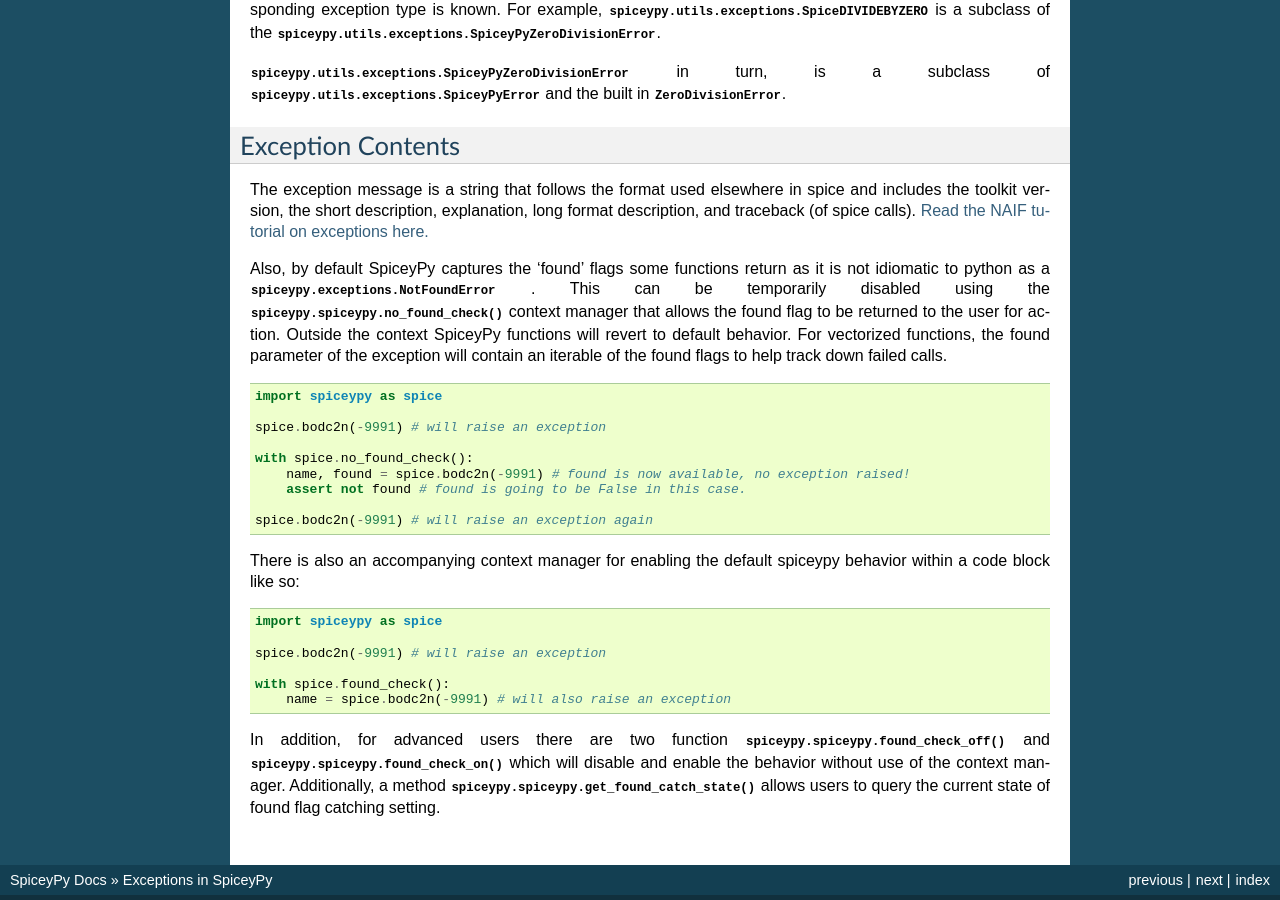
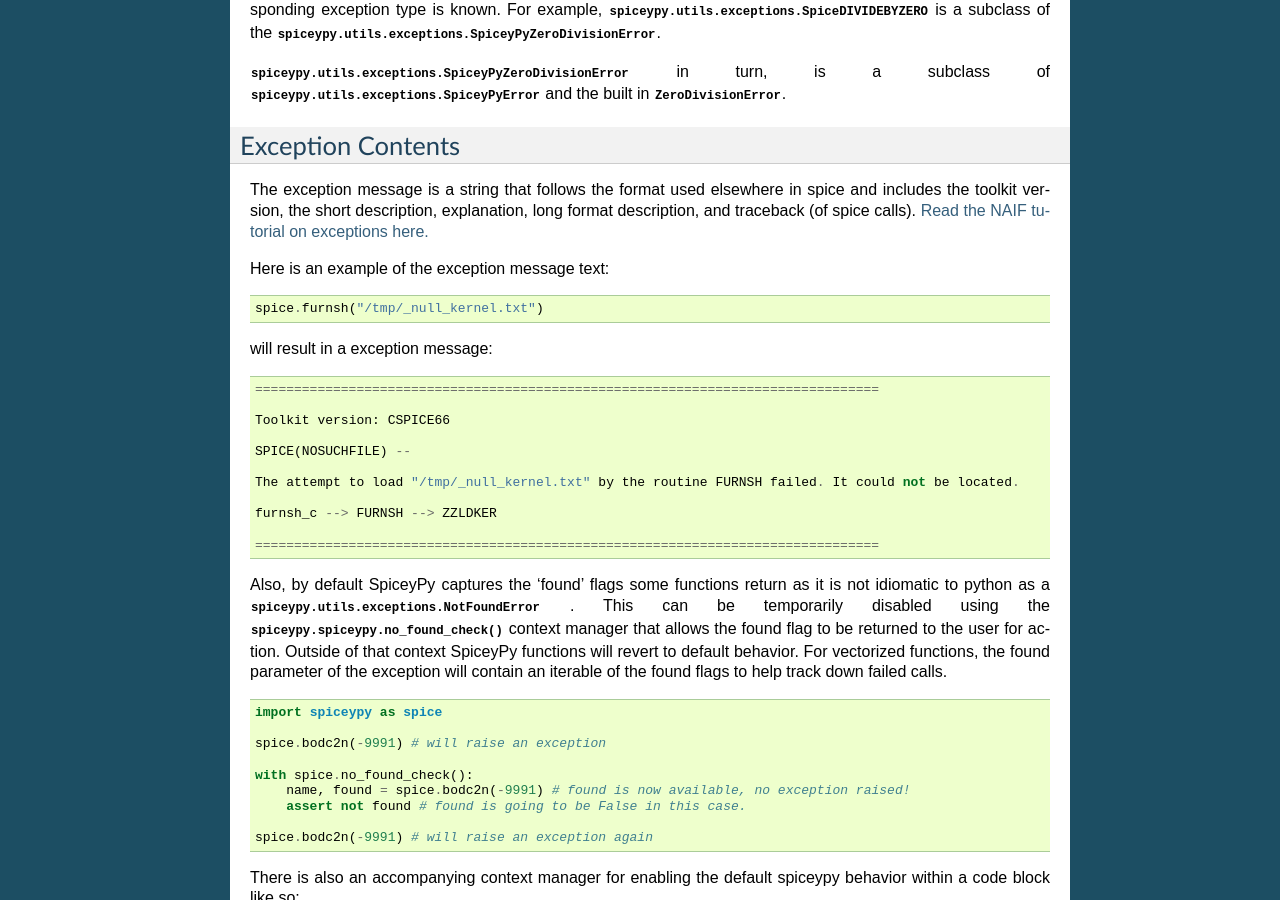
Before and after one commit to AndrewAnnex/SpiceyPy, a Sphinx documentation site: the page built from docs/exceptions.rst, in a window 1280 px wide and 900 px high, scrolled down 527 px. Built offline with Sphinx 7.4.7, drawn with Linux system fonts in a browser that asks for light colours; pages that are not in the unit, such as notebooks, are missing from menus.

Commit message:
better exception docs

```diff
--- a/docs/exceptions.rst
+++ b/docs/exceptions.rst
@@ -29,10 +29,30 @@ The exception message is a string that follows the format used elsewhere in spic
 includes the toolkit version, the short description, explanation, long format description,
 and traceback (of spice calls). `Read the NAIF tutorial on exceptions here. <https://naif.jpl.nasa.gov/pub/naif/toolkit_docs/Tutorials/pdf/individual_docs/32_exceptions.pdf>`_
 
+Here is an example of the exception message text:
+
+.. code:: python
+
+    spice.furnsh("/tmp/_null_kernel.txt")
+
+will result in a exception message::
+
+    ================================================================================
+
+    Toolkit version: CSPICE66
+
+    SPICE(NOSUCHFILE) --
+
+    The attempt to load "/tmp/_null_kernel.txt" by the routine FURNSH failed. It could not be located.
+
+    furnsh_c --> FURNSH --> ZZLDKER
+
+    ================================================================================
+
 Also, by default SpiceyPy captures the 'found' flags some functions return as it is not
-idiomatic to python as a :py:exc:`spiceypy.exceptions.NotFoundError` . This can be temporarily disabled using
+idiomatic to python as a :py:exc:`spiceypy.utils.exceptions.NotFoundError` . This can be temporarily disabled using
 the :py:meth:`spiceypy.spiceypy.no_found_check` context manager that allows the found
-flag to be returned to the user for action. Outside the context SpiceyPy functions will revert to default behavior. For vectorized
+flag to be returned to the user for action. Outside of that context SpiceyPy functions will revert to default behavior. For vectorized
 functions, the found parameter of the exception will contain an iterable of the found flags to help track down failed calls.
 
 .. code:: python
```
